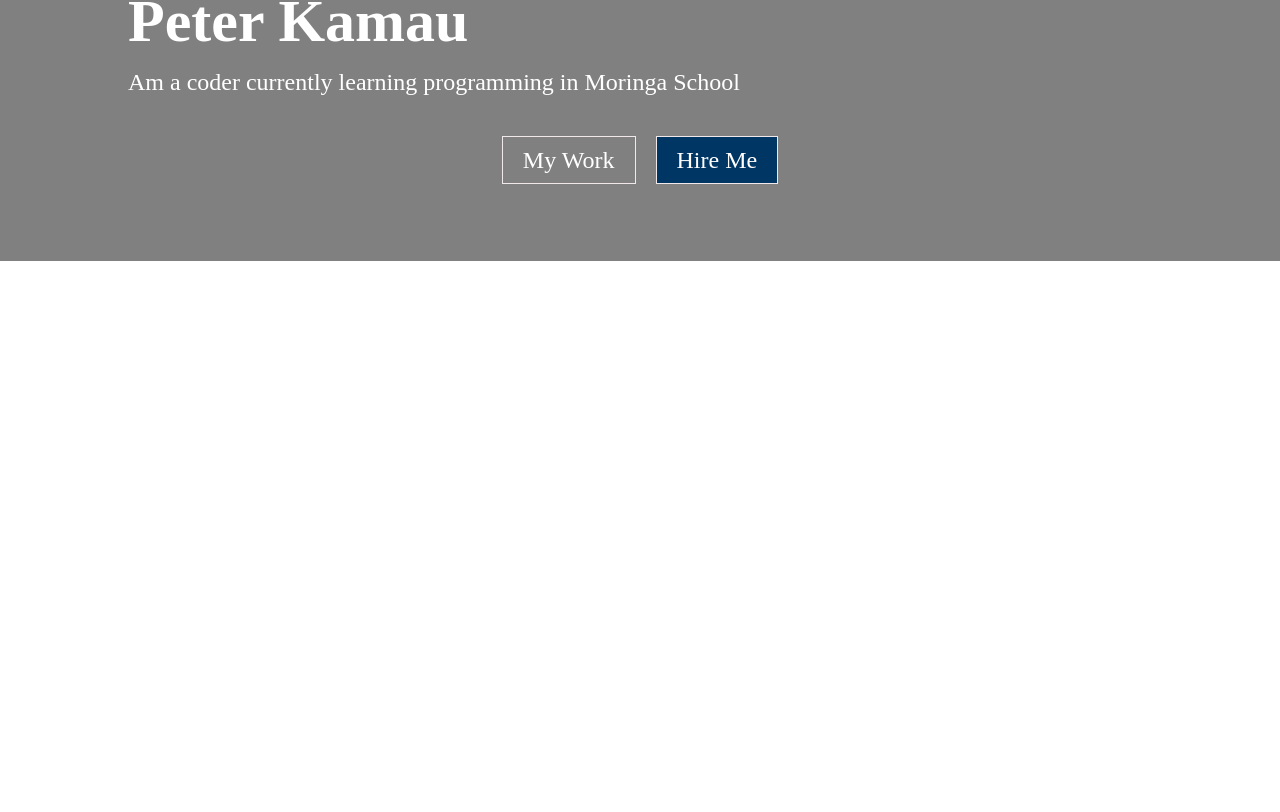
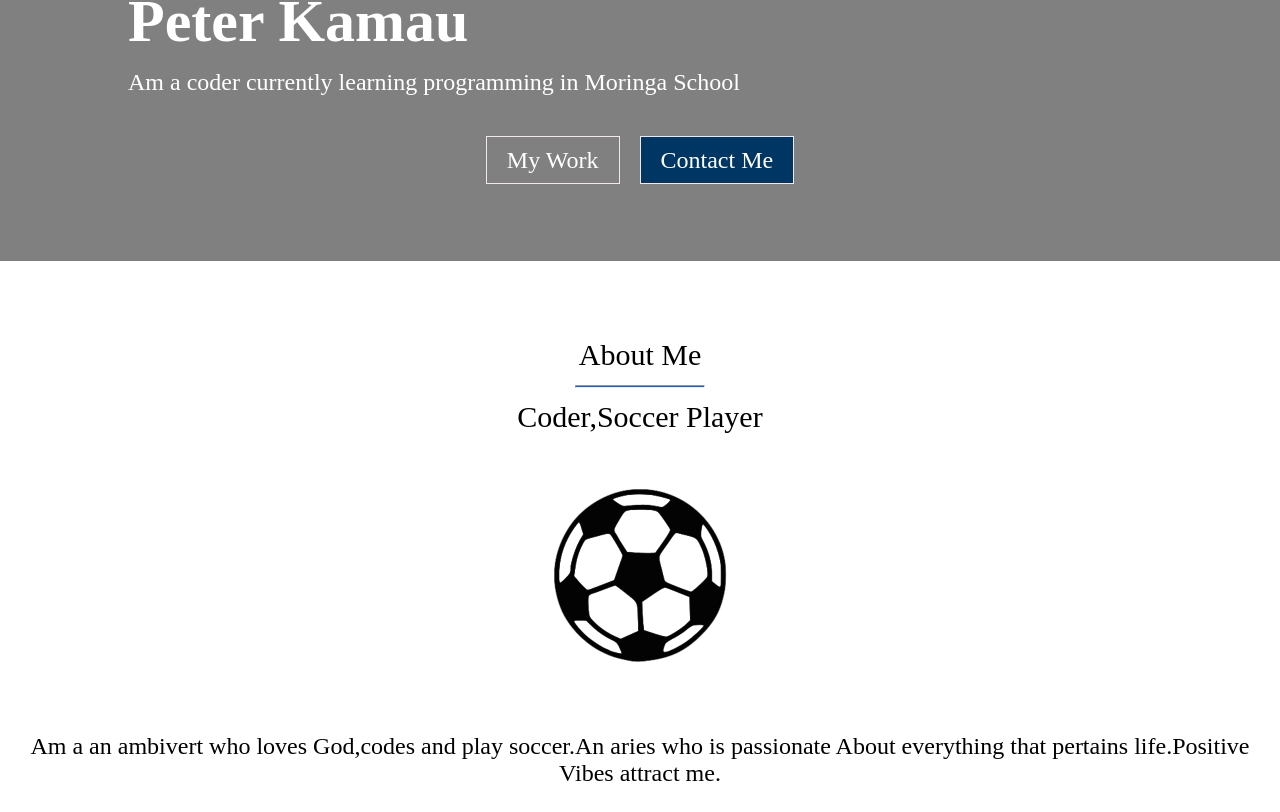
Before and after one commit to peterndungukamau/Portfolio, a plain HTML site: page index.html in a window 1280 px wide. Shown: the part 339-1151 px from the top of the page. Before the commit the page ends 800 px from the top, so only its background shows below. Drawn offline with Linux system fonts and the light colour scheme.

Commit message:
add an aboutme page image and paragraph

```diff
--- a/css/styles.css
+++ b/css/styles.css
@@ -104,3 +104,40 @@
 .readmoree:hover{
   background-color:#000;
 }
+
+.About{
+  padding-top:5%;
+}
+
+.About h2{
+  padding: 1%;
+  color: #000;
+  font-size: 30px;
+  font-family: monteserrat sans-serif;
+  font-weight: 200;
+  text-align: center;
+}
+
+.About h4{
+    padding: 1%;
+    color: #000;
+    font-size: 30px;
+    font-family: monteserrat sans-serif;
+    font-weight: 200;
+    text-align: center;
+}
+
+.About p{
+  padding: 2%;
+  color: #000;
+  font-size: 24px;
+  font-family: monteserrat sans-serif;
+  font-weight: 200;
+  text-align: center;
+}
+
+.About hr{
+    background-color: #155FDA;
+    width: 10%;
+    height: 1px;
+}
--- a/index.html
+++ b/index.html
@@ -28,7 +28,18 @@
   <p>Looking for someone to code!</p>
   <h1>Peter Kamau</h1>
   <h4>Am a coder currently learning programming in Moringa School</h4>
-  <center><span><a href="#" class="readmoree">My Work</a><a href="#" class="readmore">Hire Me</a></span></center>
+  <center><span><a href="#" class="readmoree">My Work</a><a href="#" class="readmore">Contact Me</a></span></center>
+  </div>
+  <div class="About">
+  <center>
+   <h2>About Me</h2>
+   <hr>
+  <h4>Coder,Soccer Player</h4>
+  <img src="images/soccer3.png" class="responsive">
+  </center>
+   <p>Am a an ambivert who loves God,codes and play soccer.An aries who is passionate About
+    everything that pertains life.Positive Vibes attract me.
+   </p>
   </div>
   </div>
 </body>
```
Also changed, not shown: images/soccer.jpg (added), images/soccer2.png (added), images/soccer3.png (added).
